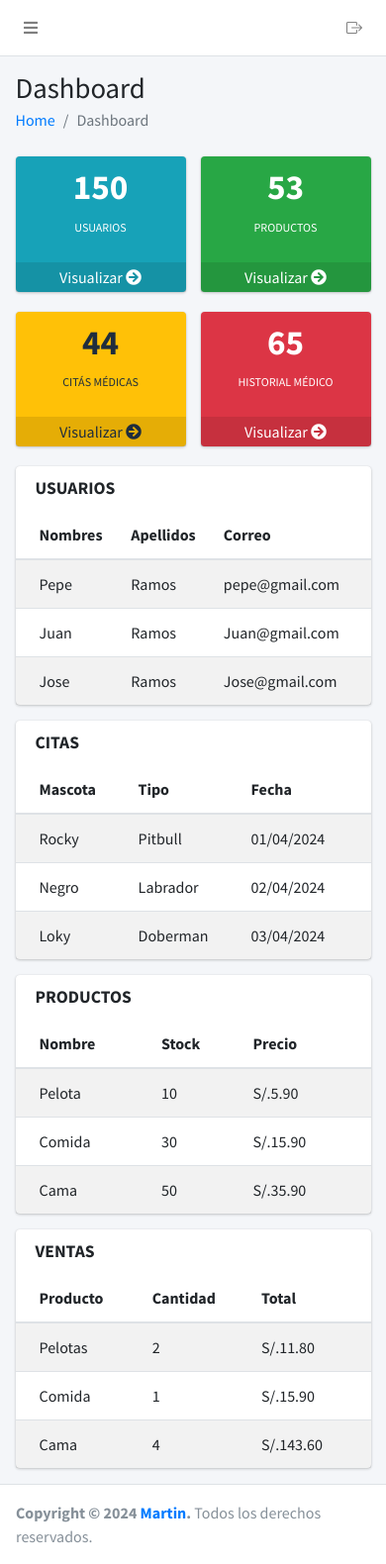
After one commit to JhersonH/VeterinariaWeb-Martin, a Django app: page /dashboard/ in a window 390 px wide. The commit adds this page. Shown: the whole page at 99% size. Run offline with Django 4.2, Linux system fonts and the light colour scheme; the visitor is signed in with stand-in values (Sample User, id 1); data comes from the database, SQL or seed files in the repository; some libraries are stand-ins or nearby versions.

Commit message:
Dashboard

```diff
--- /dev/null
+++ b/apps/veterinaria/templates/home.html
@@ -0,0 +1,257 @@
+{% extends 'layouts/baseHome.html' %}
+
+{% block scripts %}
+<script src="https://cdn.jsdelivr.net/npm/chart.js"></script>
+
+<script>
+$(document).ready(function(){
+    const ctx = document.getElementById('myChart');
+
+    new Chart(ctx, {
+        type: 'bar',
+        data: {
+        labels: [{% for user in users%}'{{ user }}',{% endfor %}],
+        datasets: [{
+            label: '# of Votes',
+            data: [12, 19, 3, 5, 2, 3],
+            borderWidth: 1
+        }]
+        },
+        options: {
+        scales: {
+            y: {
+            beginAtZero: true
+            }
+        }
+        }
+    });
+});
+</script>
+{% endblock %}
+
+{% block content%}
+
+    <div div class="content-wrapper">
+        <div class="content-header">
+            <div class="container-fluid">
+                <div class="row mb-2">
+                    <div class="col-sm-6">
+                        <h1 class="m-0">Dashboard</h1>
+                    </div>
+                    <div class="col-sm-6">
+                        <ol class="breadcrumb float-sm-right">
+                            <li class="breadcrumb-item"><a href="">Home</a></li>
+                            <li class="breadcrumb-item active">Dashboard</li>
+                        </ol>
+                    </div>
+                </div>
+            </div>
+        </div>
+
+        <!-- Main content -->
+        <section class="content">
+            <div class="container-fluid">
+                <div class="row">
+                    <div class="col-lg-3 col-6">
+                        <div class="small-box bg-info">
+                            <div class="inner">
+                                <h3>150</h3>
+                                <p>USUARIOS</p>
+                            </div>
+                            <div class="icon">
+                                <i class="ion ion-bag"></i>
+                            </div>
+                        <a href="#" class="small-box-footer">Visualizar <i class="fas fa-arrow-circle-right"></i></a>
+                        </div>
+                    </div>
+                    <div class="col-lg-3 col-6">
+                        <div class="small-box bg-success">
+                            <div class="inner">
+                            <h3>53</sup></h3>
+                            <p>PRODUCTOS</p>
+                            </div>
+                            <div class="icon">
+                            <i class="ion ion-stats-bars"></i>
+                            </div>
+                            <a href="#" class="small-box-footer">Visualizar <i class="fas fa-arrow-circle-right"></i></a>
+                        </div>
+                    </div>
+                        <div class="col-lg-3 col-6">
+                        <div class="small-box bg-warning">
+                            <div class="inner">
+                            <h3>44</h3>
+                            <p>CITÁS MÉDICAS</p>
+                            </div>
+                            <div class="icon">
+                            <i class="ion ion-person-add"></i>
+                            </div>
+                            <a href="#" class="small-box-footer">Visualizar <i class="fas fa-arrow-circle-right"></i></a>
+                        </div>
+                    </div>
+                    <div class="col-lg-3 col-6">
+                        <div class="small-box bg-danger">
+                            <div class="inner">
+                            <h3>65</h3>
+                            <p>HISTORIAL MÉDICO</p>
+                            </div>
+                            <div class="icon">
+                            <i class="ion ion-pie-graph"></i>
+                            </div>
+                            <a href="#" class="small-box-footer">Visualizar <i class="fas fa-arrow-circle-right"></i></a>
+                        </div>
+                    </div>
+                </div>
+            </div>
+        </section>
+        <!-- /.content -->
+
+        <section class="content">
+            <div class="container-fluid">
+                <div class="row">
+                    <div class="col-lg-6">
+                        <div class="card">
+                            <div class="card-header border-0">
+                              <h3 class="card-title"><b>USUARIOS</b></h3>
+                            </div>
+                            <div class="card-body table-responsive p-0">
+                              <table class="table table-striped table-valign-middle">
+                                <thead>
+                                <tr>
+                                    <th>Nombres</th>
+                                    <th>Apellidos</th>
+                                    <th>Correo</th>
+                                </tr>
+                                </thead>
+                                <tbody>
+                                <tr>
+                                    <td>Pepe</td>
+                                    <td>Ramos</td>
+                                    <td>pepe@gmail.com</td>
+                                </tr>
+                                <tr>
+                                    <td>Juan</td>
+                                    <td>Ramos</td>
+                                    <td>Juan@gmail.com</td>
+                                </tr>
+                                <tr>
+                                    <td>Jose</td>
+                                    <td>Ramos</td>
+                                    <td>Jose@gmail.com</td>
+                                </tr>
+                                </tbody>
+                              </table>
+                            </div>
+                          </div>
+                    </div>
+                    <div class="col-lg-6">
+                        <div class="card">
+                            <div class="card-header border-0">
+                              <h3 class="card-title"><b>CITAS</b></h3>
+                            </div>
+                            <div class="card-body table-responsive p-0">
+                              <table class="table table-striped table-valign-middle">
+                                <thead>
+                                <tr>
+                                    <th>Mascota</th>
+                                    <th>Tipo</th>
+                                    <th>Fecha</th>
+                                </tr>
+                                </thead>
+                                <tbody>
+                                <tr>
+                                    <td>Rocky</td>
+                                    <td>Pitbull</td>
+                                    <td>01/04/2024</td>
+                                </tr>
+                                <tr>
+                                    <td>Negro</td>
+                                    <td>Labrador</td>
+                                    <td>02/04/2024</td>
+                                  </tr>
+                                  <tr>
+                                    <td>Loky</td>
+                                    <td>Doberman</td>
+                                    <td>03/04/2024</td>
+                                  </tr>
+                                </tbody>
+                              </table>
+                            </div>
+                          </div>
+                    </div>
+                    <div class="col-lg-6">
+                        <div class="card">
+                            <div class="card-header border-0">
+                              <h3 class="card-title"><b>PRODUCTOS</b></h3>
+                            </div>
+                            <div class="card-body table-responsive p-0">
+                              <table class="table table-striped table-valign-middle">
+                                <thead>
+                                <tr>
+                                    <th>Nombre</th>
+                                    <th>Stock</th>
+                                    <th>Precio</th>
+                                </tr>
+                                </thead>
+                                <tbody>
+                                <tr>
+                                    <td>Pelota</td>
+                                    <td>10</td>
+                                    <td>S/.5.90</td>
+                                </tr>
+                                <tr>
+                                    <td>Comida</td>
+                                    <td>30</td>
+                                    <td>S/.15.90</td>
+                                </tr>
+                                <tr>
+                                    <td>Cama</td>
+                                    <td>50</td>
+                                    <td>S/.35.90</td>
+                                </tr>
+                                </tbody>
+                              </table>
+                            </div>
+                          </div>
+                    </div>
+                    <div class="col-lg-6">
+                        <div class="card">
+                            <div class="card-header border-0">
+                              <h3 class="card-title"><b>VENTAS</b></h3>
+                            </div>
+                            <div class="card-body table-responsive p-0">
+                              <table class="table table-striped table-valign-middle">
+                                <thead>
+                                <tr>
+                                    <th>Producto</th>
+                                    <th>Cantidad</th>
+                                    <th>Total</th>
+                                </tr>
+                                </thead>
+                                <tbody>
+                                <tr>
+                                    <td>Pelotas</td>
+                                    <td>2</td>
+                                    <td>S/.11.80</td>
+                                </tr>
+                                <tr>
+                                    <td>Comida</td>
+                                    <td>1</td>
+                                    <td>S/.15.90</td>
+                                </tr>
+                                <tr>
+                                    <td>Cama</td>
+                                    <td>4</td>
+                                    <td>S/.143.60</td>
+                                </tr>
+                                </tbody>
+                              </table>
+                            </div>
+                          </div>
+                    </div>
+                </div>
+            </div>
+        </section>
+
+    </div>
+
+{% endblock %}
--- a/apps/veterinaria/templates/layouts/baseHome.html
+++ b/apps/veterinaria/templates/layouts/baseHome.html
@@ -4,8 +4,9 @@
 <head>
   <meta charset="utf-8">
   <meta name="viewport" content="width=device-width, initial-scale=1">
-  <title>{% block title  %}INTRANET | CETPRO{% endblock  %}</title>
-
+  <title>{% block title  %}VETERINARIA | DASHBOARD{% endblock  %}</title>
+  <!-- Favicon-->
+  <link href="{% static 'images/logo.png' %}" rel="icon">
   <!-- Google Font: Source Sans Pro -->
   <link rel="stylesheet" href="https://fonts.googleapis.com/css?family=Source+Sans+Pro:300,400,400i,700&display=fallback">
   <!-- Font Awesome -->
@@ -42,7 +43,7 @@
         <a class="nav-link" data-widget="pushmenu" href="#" role="button"><i class="fas fa-bars"></i></a>
       </li>
       <li class="nav-item d-none d-sm-inline-block">
-        <a href="{% url 'home' %}" class="nav-link">Home</a>
+        <a href="{% url 'dashboard' %}" class="nav-link">Home</a>
       </li>
     </ul>
 
@@ -60,9 +61,9 @@
   <!-- Main Sidebar Container -->
   <aside class="main-sidebar sidebar-dark-primary elevation-4">
     <!-- Brand Logo -->
-    <a href="{% url 'home' %}" class="brand-link">
+    <a href="{% url 'dashboard' %}" class="brand-link">
       <img src="{% static 'images/logo.png' %}" alt="CETPRO Logo" class="brand-image img-circle elevation-3" style="opacity: .8">
-      <span class="brand-text font-weight-light">CETPRO</span>
+      <span class="brand-text font-weight-light">VETERINARIA</span>
     </a>
 
     <!-- Sidebar -->
@@ -70,43 +71,99 @@
       <!-- Sidebar user panel (optional) -->
       <div class="user-panel mt-3 pb-3 mb-3 d-flex">
         <div class="image">
-          <img src="{% static 'dist/img/user2-160x160.jpg' %}" class="img-circle elevation-2" alt="User Image">
+          <img src="{% static 'images/user.png' %}" class="img-circle elevation-2" alt="User Image">
         </div>
         <div class="info">
-          <a href="{% url 'home' %}" class="d-block">{{ user.get_full_name }}</a>
+          <a href="{% url 'dashboard' %}" class="d-block">{{ user.get_full_name }}</a>
         </div>
       </div>
 
+      {% if user.is_authenticated %}
+        {% if user.is_superuser %}
         <!-- Sidebar Menu -->
         <nav class="mt-2">
           <ul class="nav nav-pills nav-sidebar flex-column" data-widget="treeview" role="menu" data-accordion="false">
-            {%for personal in personal%}
-                {% for curso in personal.anexo_cursos.all %}
             <li class="nav-item">
                 <a href="" class="nav-link">
-                      <i class="nav-icon bi bi-journals"></i>
+                  <i class="nav-icon bi bi-people-fill"></i>
                   <p>
-                        {{curso.descripcion}}
+                    Usuarios
                     <i class="right fas fa-angle-left"></i>
                   </p>
                 </a>
-                    {% for semanas in semanas%}
                 <ul class="nav nav-treeview">
                     <li class="nav-item">
-                          <a href="{% url 'curso' curso.id  semanas.id  %}" class="nav-link">
+                      <a href="" class="nav-link">
                         <i class="far fa-circle nav-icon"></i>
-                            <p>{{semanas.descripcion}}</p>
+                        <p>Visualizar Usuarios</p>
                       </a>
                     </li>
                   </ul>
-                    {% endfor%}
               </li>
-                {% endfor %}
-            {% endfor%}
+              <li class="nav-item">
+                <a href="" class="nav-link">
+                  <i class="nav-icon bi bi-box-fill"></i>
+                  <p>
+                    Productos
+                    <i class="right fas fa-angle-left"></i>
+                  </p>
+                </a>
+                <ul class="nav nav-treeview">
+                    <li class="nav-item">
+                      <a href="" class="nav-link">
+                        <i class="far fa-circle nav-icon"></i>
+                        <p>Vender Productos</p>
+                      </a>
+                      <a href="" class="nav-link">
+                        <i class="far fa-circle nav-icon"></i>
+                        <p>Visualizar Productos</p>
+                      </a>
+                    </li>
+                  </ul>
+              </li>
+              <li class="nav-item">
+                <a href="" class="nav-link">
+                  <i class="nav-icon bi bi-calendar-check-fill"></i>
+                  <p>
+                    Citas
+                    <i class="right fas fa-angle-left"></i>
+                  </p>
+                </a>
+                <ul class="nav nav-treeview">
+                    <li class="nav-item">
+                      <a href="" class="nav-link">
+                        <i class="far fa-circle nav-icon"></i>
+                        <p>Visualizar Citas</p>
+                      </a>
+                    </li>
+                  </ul>
+              </li>
+              <li class="nav-item">
+                <a href="" class="nav-link">
+                  <i class="nav-icon bi bi-clipboard-plus-fill"></i>
+                  <p>
+                    Historial Médico
+                    <i class="right fas fa-angle-left"></i>
+                  </p>
+                </a>
+                <ul class="nav nav-treeview">
+                    <li class="nav-item">
+                      <a href="" class="nav-link">
+                        <i class="far fa-circle nav-icon"></i>
+                        <p>Registrar Historial</p>
+                      </a>
+                      <a href="" class="nav-link">
+                        <i class="far fa-circle nav-icon"></i>
+                        <p>Visualizar Historial</p>
+                      </a>
+                    </li>
+                  </ul>
+              </li>
           </ul>
         </nav>
         <!-- /.sidebar-menu -->
-
+        {% endif %}
+      {% endif %}
     </div>
     <!-- /.sidebar -->
   </aside>
@@ -115,7 +172,7 @@
 
   <!-- /.content-wrapper -->
   <footer class="main-footer">
-    <strong>Copyright &copy; 2022 <a href="">Jherson</a>.</strong>
+    <strong>Copyright &copy; {{ year }} <a href="">Martin</a>.</strong>
     Todos los derechos reservados.
   </footer>
 
--- a/apps/veterinaria/urls.py
+++ b/apps/veterinaria/urls.py
@@ -7,5 +7,7 @@ urlpatterns = [
     path('productos/', views.productos, name='productos'),
     path('historial_clinico/', views.historialClinico, name='historialClinico'),
     path('reserva_médica/', views.reservaMedica, name='reservaMedica'),
+
+    path('dashboard/', views.dashboard, name='dashboard'),
     path('salir/', views.logoutWeb, name='logout'),
 ]
--- a/apps/veterinaria/views.py
+++ b/apps/veterinaria/views.py
@@ -13,7 +13,7 @@ from .utils import get_current_year
 from .forms import UserVeterinariaForm, MascotaVeterinariaForm
 
 #MODELS
-from .models import Personal, TratamientosSlider, Productos, FotosSlider
+from .models import Personal, TratamientosSlider, Productos, FotosSlider, User
 
 # Create your views here.
 def index(request):
@@ -61,6 +61,13 @@ def nuevoUsuario(request):
 			return redirect('index')
 	return render(request, 'nuevo_usuario.html', context)
 
+@login_required
+def dashboard(request):
+	year = get_current_year()
+	user = User.objects.all()
+	context = {"users":user, "year": year,}
+	return render(request, "home.html", context)
+
 def logoutWeb(request):
     logout(request)
     return redirect('/')
```
Also changed, not shown: static/images/user.png (added). Lines whose indentation alone changed are shown as unchanged.
